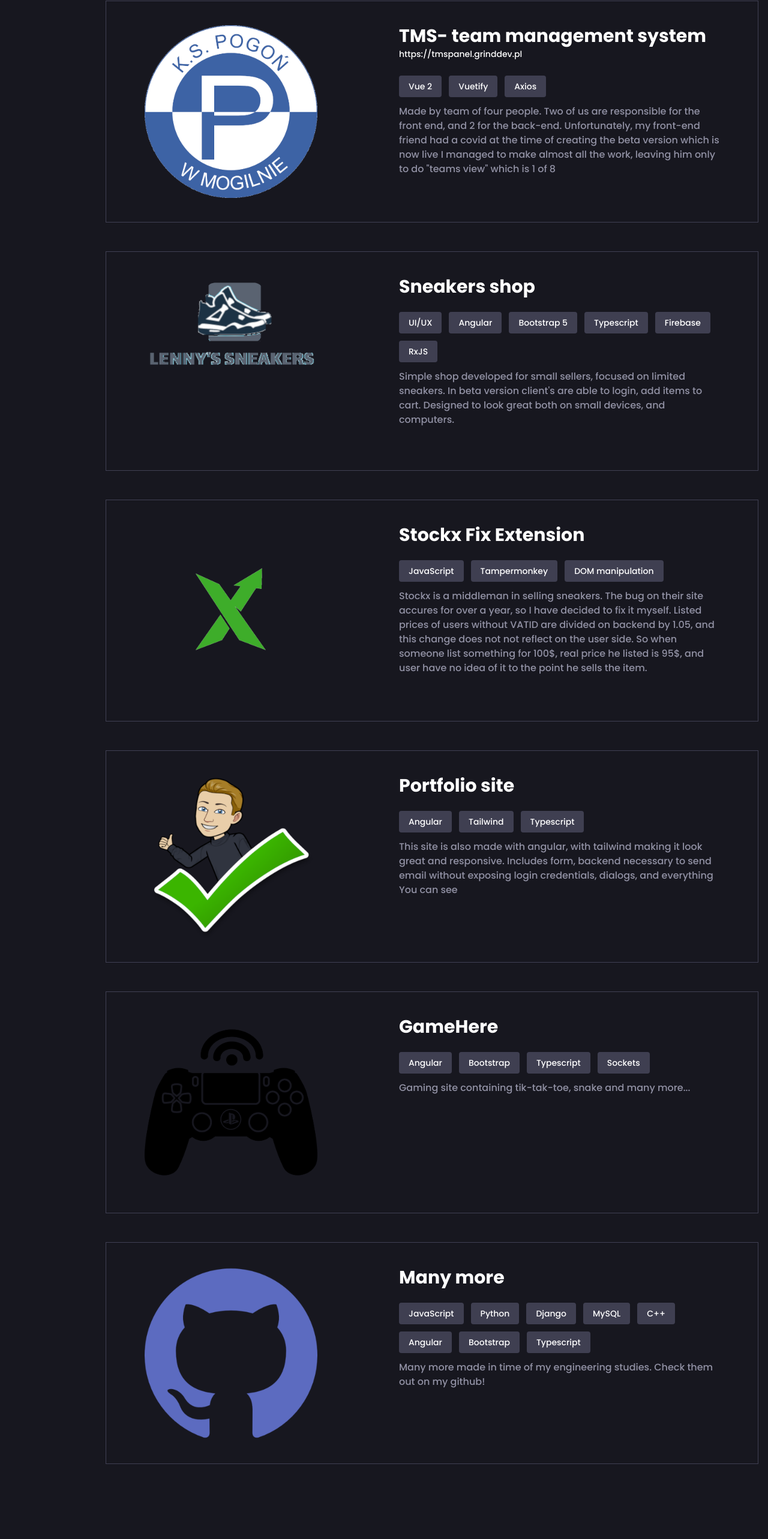
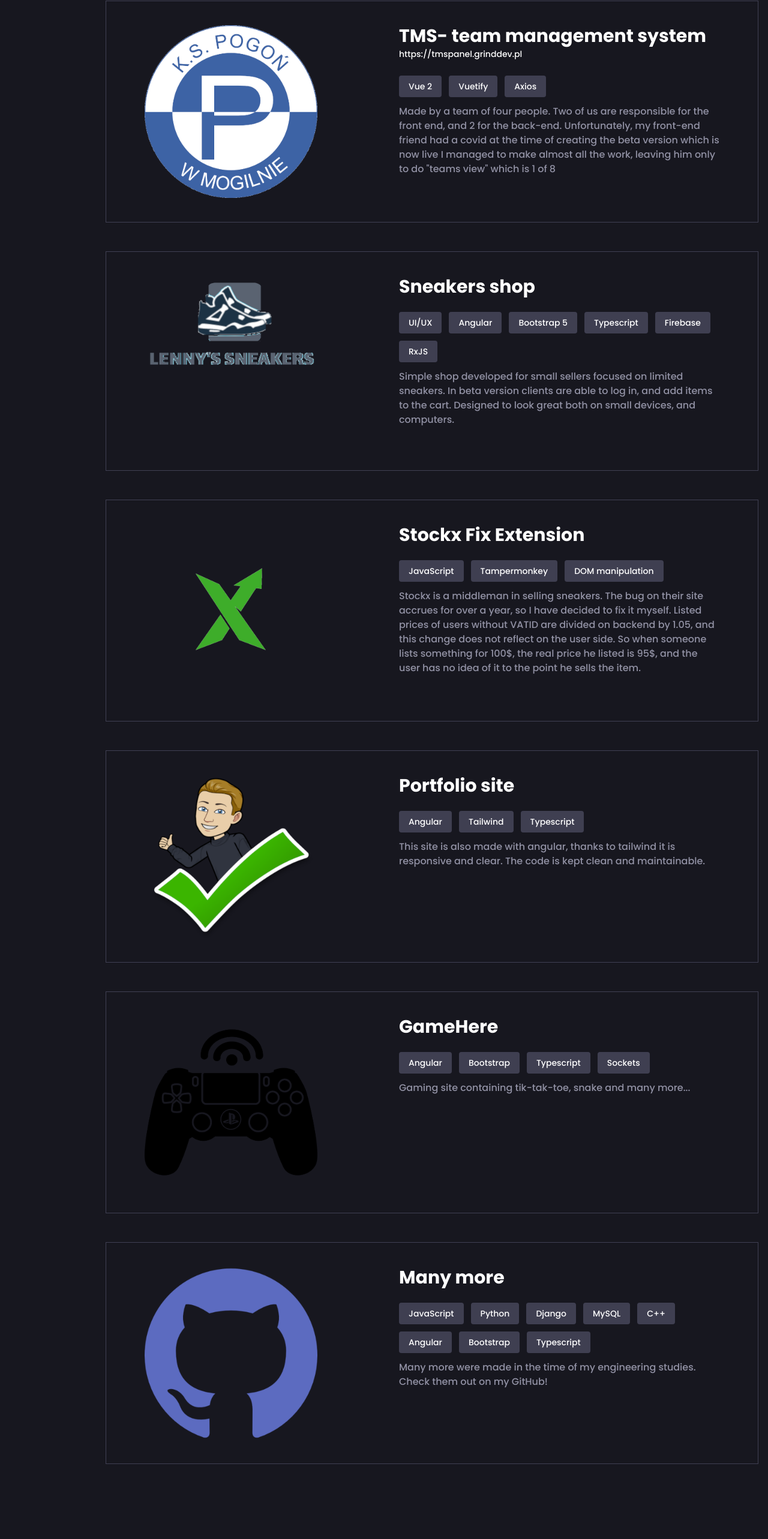
Before and after one commit to AmadeuszLew/AmadeuszLew.github.io, an Angular app: page / in a window 1280 px wide. Shown: the part 2471-5037 px from the top of the page at 60% size. Built offline with nearby package versions, Linux system fonts and the light colour scheme.

Commit message:
text update

```diff
--- a/src/app/contact/contact.component.html
+++ b/src/app/contact/contact.component.html
@@ -2,8 +2,8 @@
     <div class="w-full gap-8 lg:gap-32 mt-24">
         <div class="mt-12 ">
             <!-- Contact info -->
-            <p class="text-secondary">Miejsce zamieszkania: Poznań </p>
-            <p class="text-secondary">Nr. tel: 697-083-364</p>
+            <p class="text-secondary">City: Poznań </p>
+            <p class="text-secondary">phone(+48) 697-083-364</p>
             <p class="text-secondary">Mail:</p>
             <a href="mailto:lewandowskiamadeusz99@gmail.com" class="text-secondary underline">lewandowskiamadeusz99@gmail.com</a>
             <!-- Socials -->
--- a/src/app/projects/projects.service.ts
+++ b/src/app/projects/projects.service.ts
@@ -4,12 +4,12 @@ import { ProjectDetail } from "./projectDetail.model";
 
 export class ProjectsService {
     private projects:Project[]=[
-        new Project('./assets/projects/pogon_mogilno.png','TMS- team management system',['Vue 2','Vuetify','Axios'],'Made by team of four people. Two of us are responsible for the front end, and 2 for the back-end. Unfortunately, my front-end friend had a covid at the time of creating the beta version which is now live I managed to make almost all the work, leaving him only to do "teams view" which is 1 of 8','full description','https://tmspanel.grinddev.pl',['somephotos']),
-        new Project('./assets/projects/lenny_logo.png','Sneakers shop',['UI/UX','Angular','Bootstrap 5','Typescript','Firebase','RxJS'],"Simple shop developed for small sellers, focused on limited sneakers. In beta version client's are able to login, add items to cart. Designed to look great both on small devices, and computers.",'full description','',['some photos']),
-        new Project('./assets/projects/stockx.png','Stockx Fix Extension',['JavaScript','Tampermonkey','DOM manipulation'],'Stockx is a middleman in selling sneakers. The bug on their site accures for over a year, so I have decided to fix it myself. Listed prices of users without VATID are divided on backend by 1.05, and this change does not not reflect on the user side. So when someone list something for 100$, real price he listed is 95$, and user have no idea of it to the point he sells the item.','full description','',['some photos']),
-        new Project('./assets/projects/okay1.png','Portfolio site',['Angular','Tailwind','Typescript'],'This site is also made with angular, with tailwind making it look great and responsive. Includes form, backend necessary to send email without exposing login credentials, dialogs, and everything You can see','full description','',['some photos']),
+        new Project('./assets/projects/pogon_mogilno.png','TMS- team management system',['Vue 2','Vuetify','Axios'],'Made by a team of four people. Two of us are responsible for the front end, and 2 for the back-end. Unfortunately, my front-end friend had a covid at the time of creating the beta version which is now live I managed to make almost all the work, leaving him only to do "teams view" which is 1 of 8','full description','https://tmspanel.grinddev.pl',['somephotos']),
+        new Project('./assets/projects/lenny_logo.png','Sneakers shop',['UI/UX','Angular','Bootstrap 5','Typescript','Firebase','RxJS'],"Simple shop developed for small sellers focused on limited sneakers. In beta version clients are able to log in, and add items to the cart. Designed to look great both on small devices, and computers.",'full description','',['some photos']),
+        new Project('./assets/projects/stockx.png','Stockx Fix Extension',['JavaScript','Tampermonkey','DOM manipulation'],'Stockx is a middleman in selling sneakers. The bug on their site accrues for over a year, so I have decided to fix it myself. Listed prices of users without VATID are divided on backend by 1.05, and this change does not reflect on the user side. So when someone lists something for 100$, the real price he listed is 95$, and the user has no idea of it to the point he sells the item.','full description','',['some photos']),
+        new Project('./assets/projects/okay1.png','Portfolio site',['Angular','Tailwind','Typescript'],'This site is also made with angular, thanks to tailwind it is responsive and clear. The code is kept clean and maintainable.','full description','',['some photos']),
         new Project('./assets/projects/controler.png','GameHere',['Angular','Bootstrap','Typescript','Sockets'],'Gaming site containing tik-tak-toe, snake and many more...','full description','',['somephotos']),
-        new Project('./assets/projects/github.png','Many more',['JavaScript','Python','Django','MySQL','C++','Angular','Bootstrap','Typescript'],'Many more made in time of my engineering studies. Check them out on my github!','full description','',['somephotos']),
+        new Project('./assets/projects/github.png','Many more',['JavaScript','Python','Django','MySQL','C++','Angular','Bootstrap','Typescript'],'Many more were made in the time of my engineering studies. Check them out on my GitHub!','full description','',['somephotos']),
     ]
     private projectsDetail:ProjectDetail[]=[
         new ProjectDetail('TMS- team management system',[
```
Also changed, not shown: 5 other files (tests, documents, lock files or other folders).
